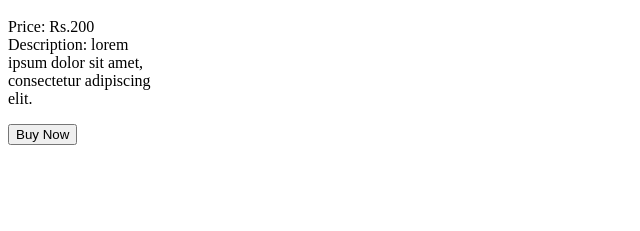
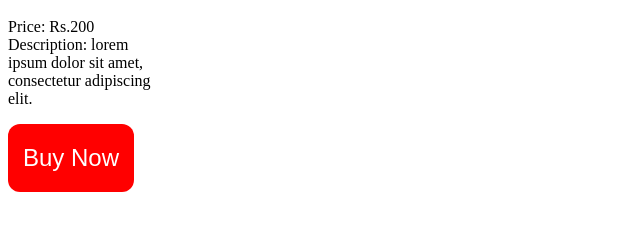
Before and after one commit to acciojob/pricing-card-harihub98, a website: page main.html in a window 1280 px wide. Shown: the part 241-472 px from the top of the page, without its empty margins (0-640 px from the left). Drawn offline with Linux system fonts and the light colour scheme.

Commit message:
created a submission

```diff
--- a/main.html
+++ b/main.html
@@ -17,7 +17,7 @@
 			Price: Rs.200<br>
 			Description: lorem<br> ipsum dolor sit amet,<br> consectetur adipiscing<br> elit.
 		</p>
-		<button>Buy Now</button>
+		<button class=btn>Buy Now</button>
 </section>
 </body>
 
--- a/styles.css
+++ b/styles.css
@@ -1 +1,10 @@
 /*  your css code here. If applicable */
+.btn{
+	background-color: red;
+	font-size: 24px;
+	color: white;
+	text-align: center;
+	padding: 20px 15px;
+	border-radius: 12px;
+	border: none;
+}
```
